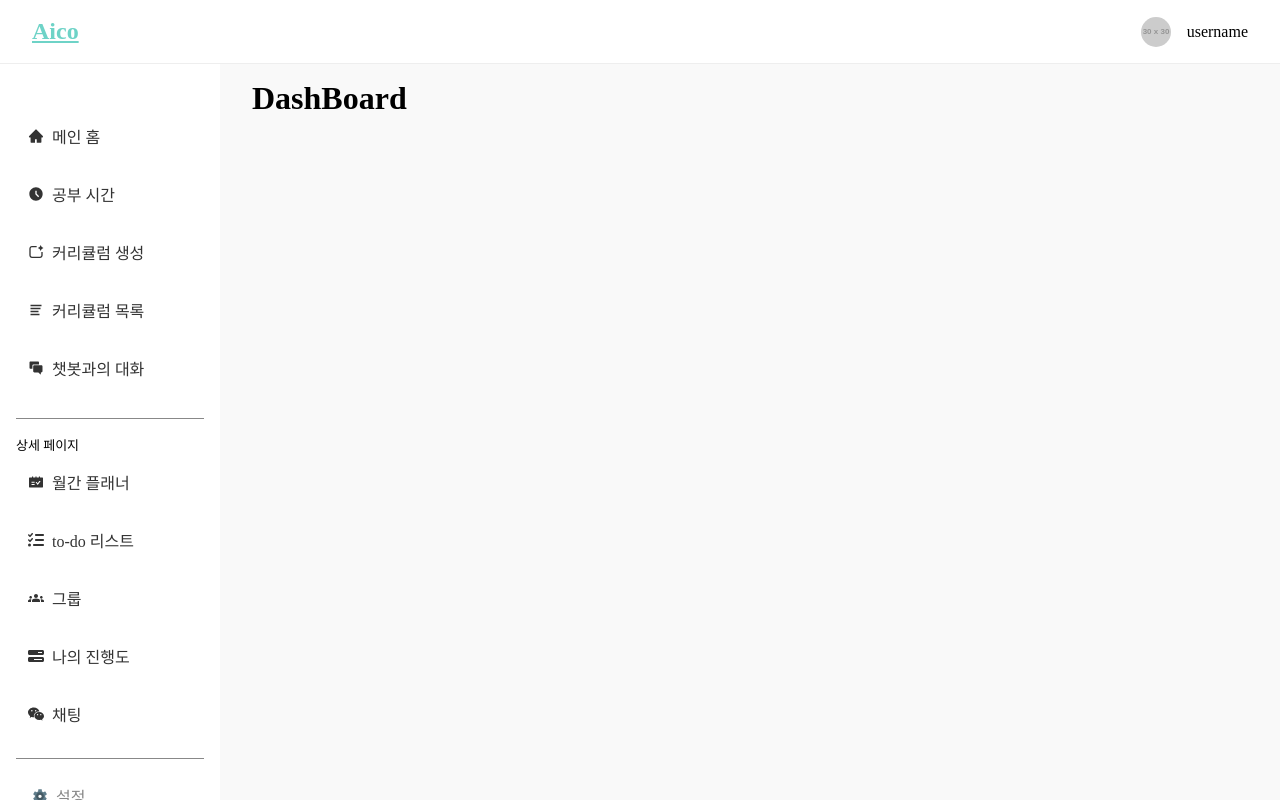
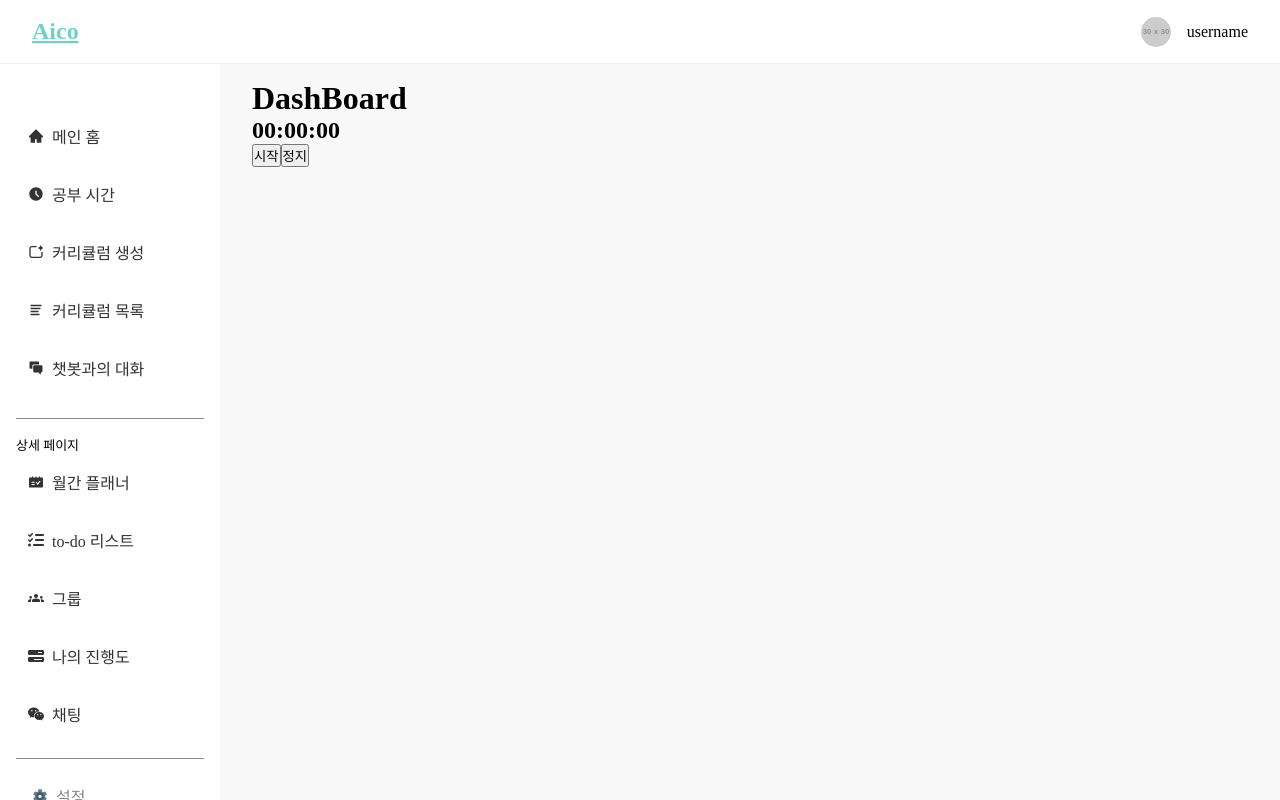
Before and after one commit to aico-team/aico-frontend, a React (Vite) app: page /dashboard in a window 1280 px wide. Built offline with nearby package versions, Linux system fonts and the light colour scheme.

Commit message:
feat: 타이머 시작/정지 기능 및 시간 포맷 로직 추가

```diff
--- a/src/components/common/StudyTimer.jsx
+++ b/src/components/common/StudyTimer.jsx
@@ -1,7 +1,16 @@
 import React from "react";
+import useStudyTimeStore from "../../../stores/studyTimeStore";
 
 const StudyTimer = () => {
-  return;
+  const { isRunning, startTimer, stopTimer, formattedTime } =
+    useStudyTimeStore();
+  return (
+    <div>
+      <h2>{formattedTime()}</h2>
+      <button onClick={startTimer}>시작</button>
+      <button onClick={stopTimer}>정지</button>
+    </div>
+  );
 };
 
 export default StudyTimer;
--- a/stores/studyTimeStore.js
+++ b/stores/studyTimeStore.js
@@ -1,5 +1,32 @@
 import { create } from "zustand";
 
-const useStudyTimeStore = create(() => {});
+const useStudyTimeStore = create((set, get) => ({
+  isRunning: false,
+  seconds: 0,
+  timerId: null,
+
+  startTimer: () => {
+    if (get().isRunning) return;
+
+    const id = setInterval(() => {
+      set((state) => ({ seconds: state.seconds + 1 }));
+    }, 1000);
+
+    set({ isRunning: true, timerId: id });
+  },
+
+  stopTimer: () => {
+    clearInterval(get().timerId);
+    set({ isRunning: false, timerId: null });
+  },
+
+  formattedTime: () => {
+    const total = get().seconds;
+    const h = String(Math.floor(total / 3600)).padStart(2, "0");
+    const m = String(Math.floor((total % 3600) / 60)).padStart(2, "0");
+    const s = String(total % 60).padStart(2, "0");
+    return `${h}:${m}:${s}`;
+  },
+}));
 
 export default useStudyTimeStore;
```
